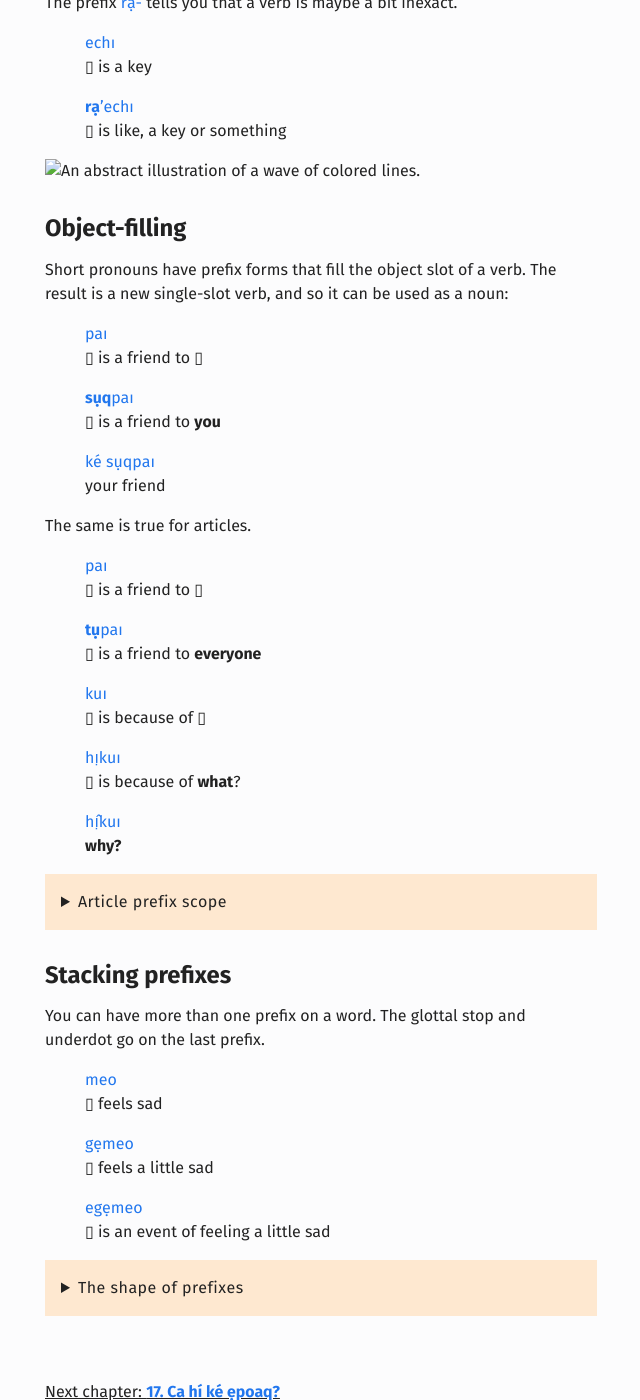
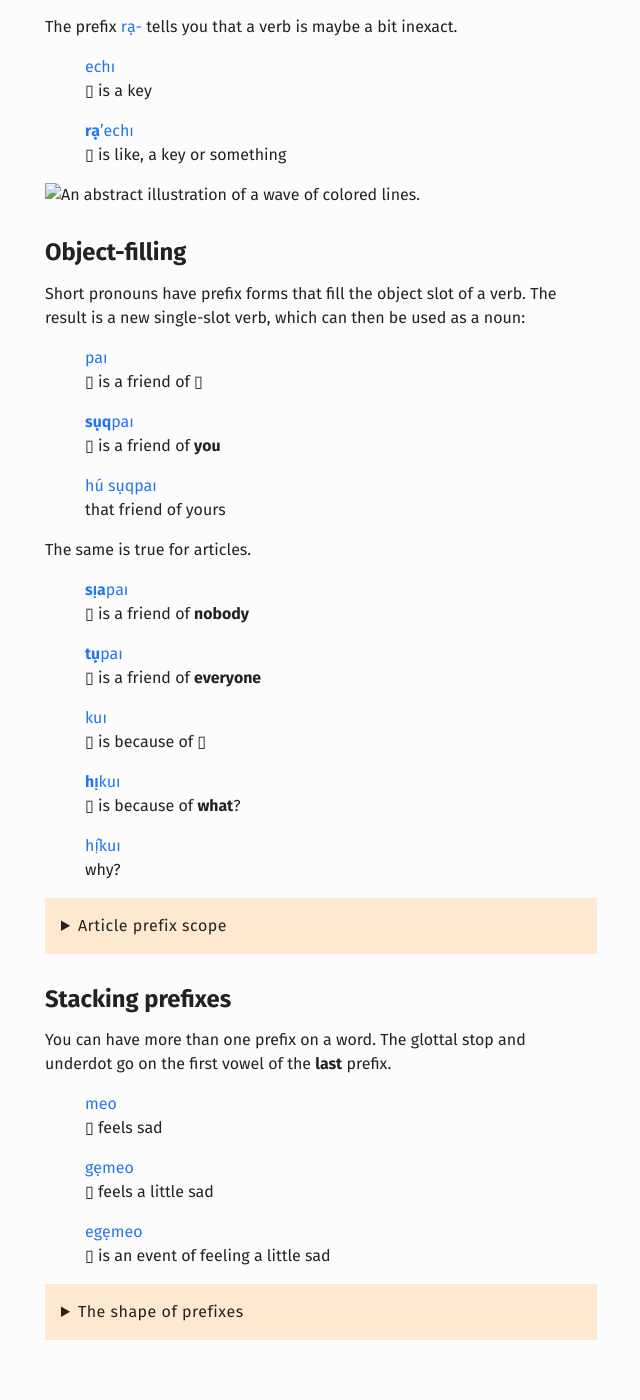
Before and after one commit to laqme/koitieq, a Jekyll site: the page built from _chapters/16.md, in a window 1280 px wide and 1400 px high, scrolled down 2112 px. Shown: the whole window, without its empty margins (51-691 px from the left). Built offline with Jekyll 4.4.1, drawn with Linux system fonts in a browser that asks for light colours; some of the changed text lies outside the part shown.

Commit message:
16 fixes

```diff
--- a/_chapters/16.md
+++ b/_chapters/16.md
@@ -52,7 +52,7 @@
 
 ## Prefixes
 
-Toaq words can have "prefixes". These are written with an underdot beneath the first vowel, and pronounced as a little glottal stop during that vowel.
+Toaq words can have **prefixes** at the start. These are written with an underdot beneath the first vowel, and pronounced as a little glottal stop during that vowel.
 
 {:.tone-figure}
 _**bụq**foıge_{:.t1} _**ẹ́**guaı_{:.t2} _**hı̣̂**kuı_{:.t4}
@@ -64,19 +64,19 @@
 
 _foıge_{:.t}<br>▯ is boring
 
-_**bụq**foıge_{:.t}<br>▯ is **super** boring
+_**bụq**foıge_{:.t}<br>▯ is **super**-boring
 
 _chaı_{:.t}<br>▯ is some tea
 
 _**gẹ**chaı_{:.t}<br>▯ is **a spot of** tea
 </blockquote>
 
-Prefixes are "lexically separate" from verbs. That means: _bụq-_{:.t} (super-) has nothing to do with the word _buq_{:.t} (mouth).
+Prefixes are "lexically separate" from verbs. That means: _bụq-_{:.t} (super) has nothing to do with the word _buq_{:.t} (mouth).
 
 <details class="aside culture" markdown="1">
 <summary>Typing underdots</summary>
 
-These underdots can be hard to type on a phone computer, and sadly, many fonts don't support them. So you'll just as often see people write prefixed words by simply placing a hyphen or colon after the prefix, like _buq-foıge_{:.t} or _ge:chaı_{:.t}.
+These underdots can be hard to type on a phone or computer, and sadly, many fonts don't support them. So you'll just as often see people write prefixed words by simply placing a hyphen or colon after the prefix, like _buq-foıge_{:.t} or _ge:chaı_{:.t}.
 
 Another system is to move the tone mark to the first syllable of the actual word, adding a "falling tone mark" if necessary. So _bụ́qfoıge_{:.t} becomes _buqfóıge_{:.t} and _gẹchaı_{:.t} becomes _gechàı_{:.t}.
 
@@ -121,15 +121,15 @@
 
 ## Object-filling
 
-Short pronouns have prefix forms that fill the object slot of a verb. The result is a new single-slot verb, and so it can be used as a noun:
+Short pronouns have prefix forms that fill the object slot of a verb. The result is a new single-slot verb, which can then be used as a noun:
 
 <blockquote markdown="1">
 
-_paı_{:.t}<br>▯ is a friend to ▯
+_paı_{:.t}<br>▯ is a friend of ▯
 
-_**sụq**paı_{:.t}<br>▯ is a friend to **you**
+_**sụq**paı_{:.t}<br>▯ is a friend of **you**
 
-_ké sụqpaı_{:.t}<br>your friend
+_hú sụqpaı_{:.t}<br>that friend of yours
 
 </blockquote>
 
@@ -137,15 +137,15 @@
 
 <blockquote markdown="1">
 
-_paı_{:.t}<br>▯ is a friend to ▯
+_**sı̣a**paı_{:.t}<br>▯ is a friend of **nobody**
 
-_**tụ**paı_{:.t}<br>▯ is a friend to **everyone**
+_**tụ**paı_{:.t}<br>▯ is a friend of **everyone**
 
 _kuı_{:.t}<br>▯ is because of ▯
 
-_hı̣kuı_{:.t}<br>▯ is because of **what**?
+_**hı̣**kuı_{:.t}<br>▯ is because of **what**?
 
-_hı̣̂kuı_{:.t}<br>**why?**
+_hı̣̂kuı_{:.t}<br>why?
 
 </blockquote>
 
@@ -154,17 +154,17 @@
 
 These prefix forms of articles aren't scope operators. Rather, the quantification is "baked into" the definition of the new verb.
 
-> _Pu geq jí sá **tụ**paı._{:.t}<br>I met a friend-of-everyone.
+> _Pu geq jí sá **tụ**paı._{:.t}<br>I met a friend**-of-everyone**.
 
 This _tụ-_{:.t} doesn't wrap the clause in a for-all, and so this sentence doesn't mean the same thing as:
 
-> _Tú poq nä, pu geq jí sá **họ**paı._{:.t}<br>For every person, I met a friend-of-them.
+> _Tú poq nä, pu geq jí sá **họ**paı._{:.t}<br>For every person, I met a friend**-of-them**.
 
 </details>
 
 ## Stacking prefixes
 
-You can have more than one prefix on a word. The glottal stop and underdot go on the last prefix.
+You can have more than one prefix on a word. The glottal stop and underdot go on the first vowel of the **last** prefix.
 
 > _meo_{:.t}<br>▯ feels sad
 >
```
Also changed, not shown: other parts of _chapters/16.md (+3 -3 lines).
